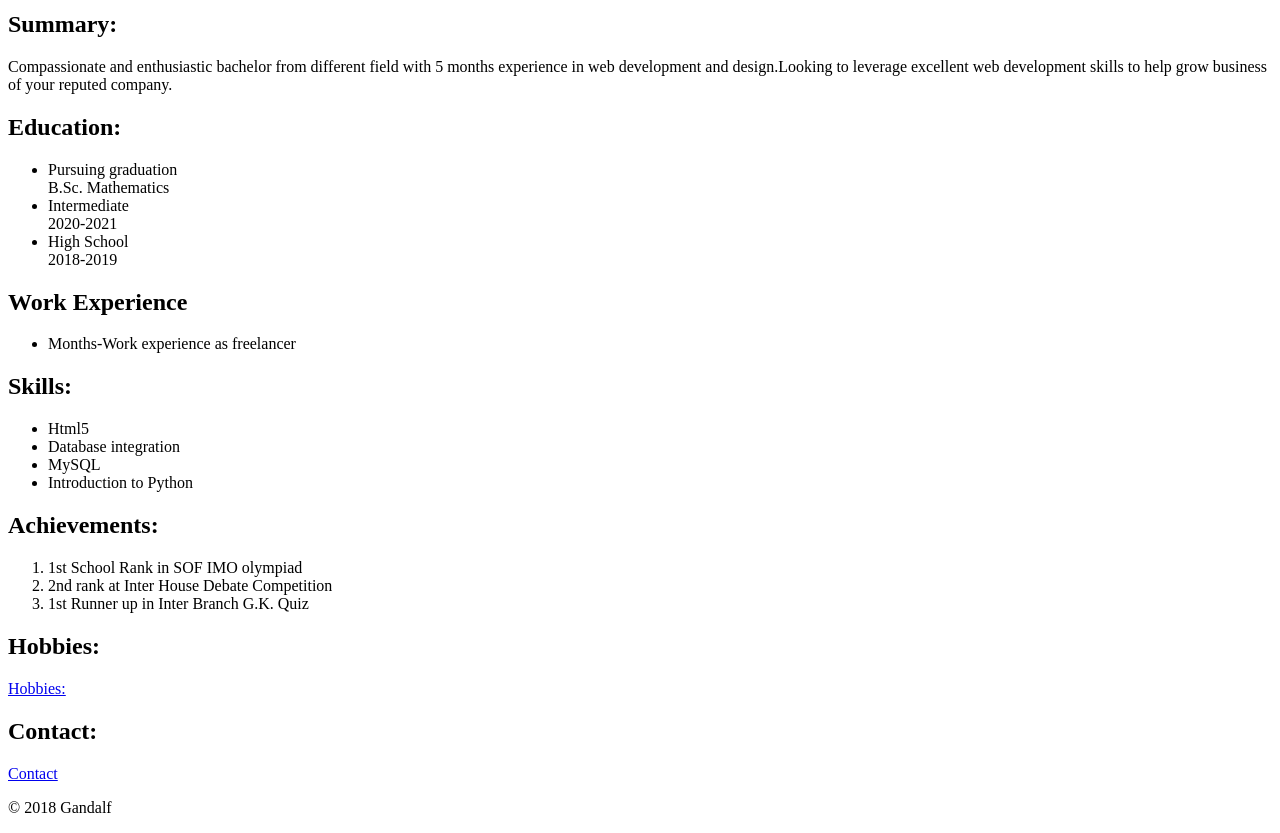
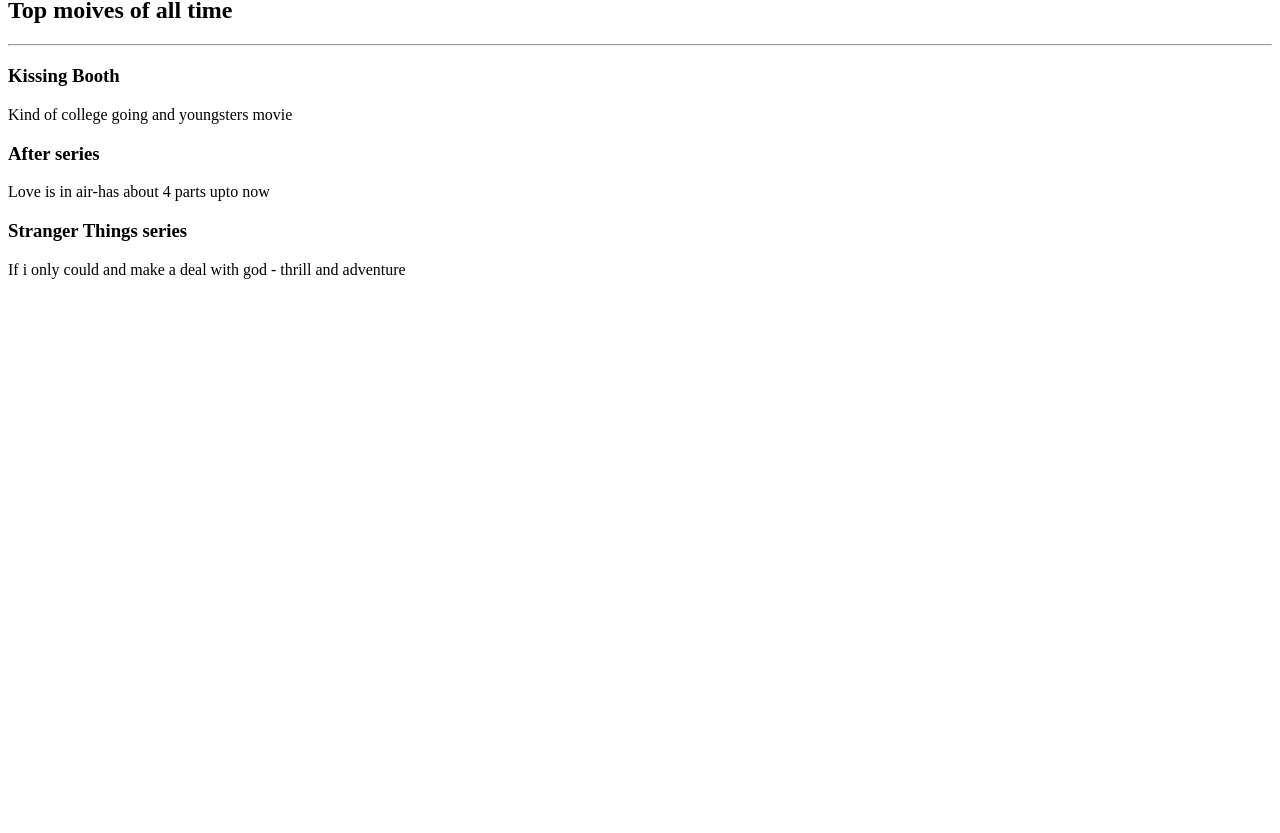
Before and after one commit to Kritika-Pal/html-portfolio, a plain HTML site: page index.html in a window 1280 px wide. Shown: the part 69-902 px from the top of the page. After the commit the page ends 800 px from the top, so only its background shows below. Drawn offline with Linux system fonts and the light colour scheme.

Commit message:
Add files via upload

```diff
--- a/index.html
+++ b/index.html
@@ -1,48 +1,10 @@
-<!DOCTYPE html>
-<html lang="en">
-<head>
-    <meta charset="UTF-8">
-    <title>Resume</title>
-</head>
-<body>
-    <h1>Kritika Pal</h1>
-    <h2>Summary:</h2>
-       <p>Compassionate and enthusiastic bachelor from different field with 5 months experience in web development and design.Looking to leverage excellent web development skills to help grow business of your reputed company.</p>
-    <h2>Education:</h2>
-        <ul>
-            <li>Pursuing graduation<br>
-                B.Sc. Mathematics
-            </li>
-            <li>Intermediate<br>
-                2020-2021
-            </li>
-            <li>High School<br>
-                2018-2019</li>
-        </ul>
-    <h2>Work Experience</h2>
-         <ul>
-            <li>Months-Work experience as freelancer</li>
-
-        </ul>
-    <h2>Skills:</h2>
-         <ul>
-            <li>Html5</li>
-            <li>Database integration</li>
-            <li>MySQL</li>
-            <li>Introduction to Python</li>
-         </ul>
-    <h2>Achievements:</h2>
-         <ol>
-            <li>1st School Rank in SOF IMO olympiad</li>
-            <li>2nd rank at Inter House Debate Competition</li>
-            <li>1st Runner up in Inter Branch G.K. Quiz</li>
-         </ol>
-    <h2>Hobbies:</h2>
-    <a href="./hobbies.html">Hobbies:</a>
-    <h2>Contact:</h2>
-    <a href="./contact.html">Contact</a>
-    <footer>
-        <p> © 2018 Gandalf</p>
-    </footer>
-</body>
-</html>
+<!-- Write your code below -->
+<h1>Movies and series i ever watched - kritika</h1>
+<h2>Top moives of all time</h2>
+<hr>
+<h3>Kissing Booth</h3>
+<p>Kind of college going and youngsters movie</p>
+<h3>After series</h3>
+<p>Love is in air-has about 4 parts upto now</p>
+<h3>Stranger Things series</h3>
+<p>If i only could and make a deal with god - thrill and adventure</p>
```
